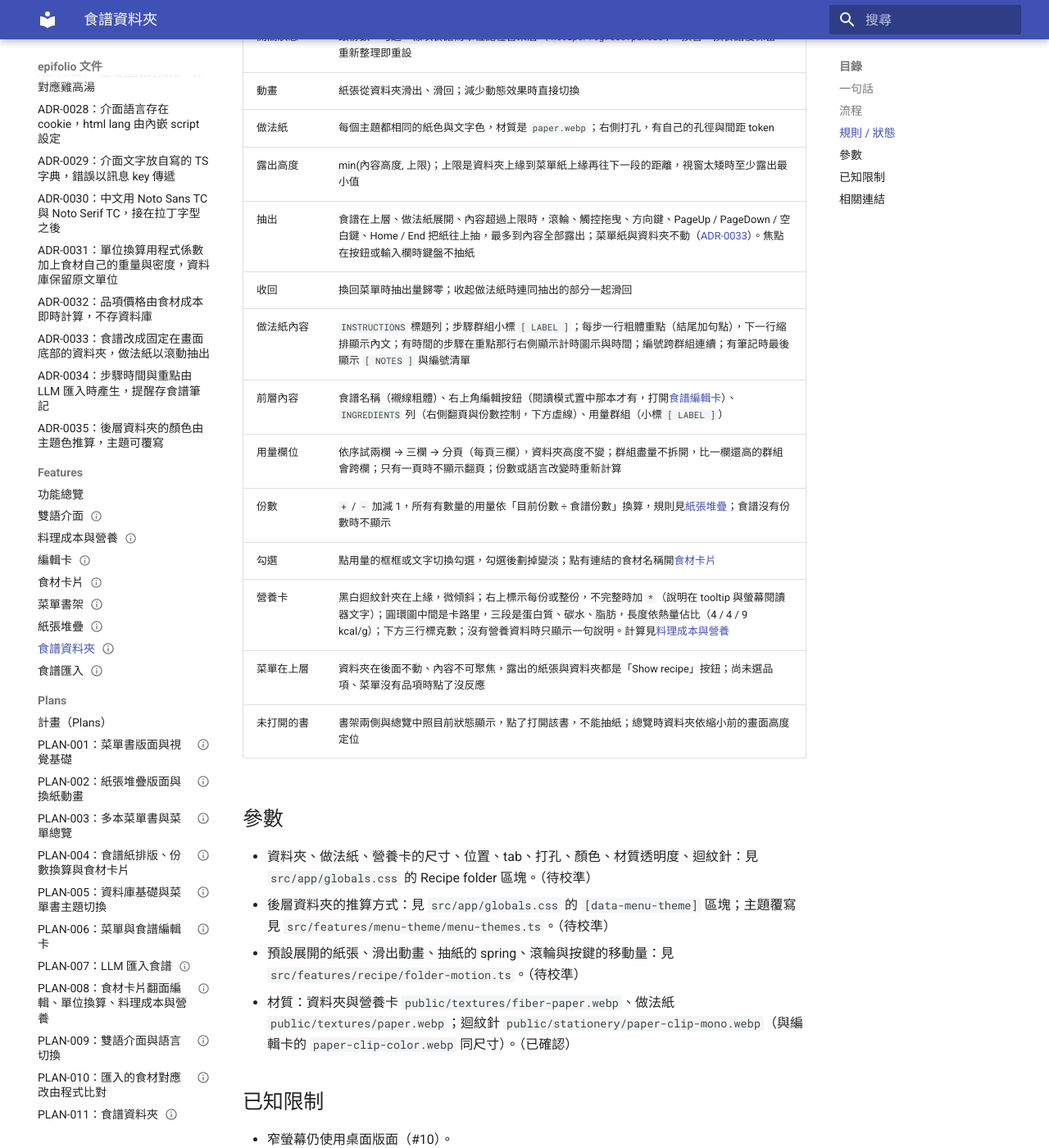
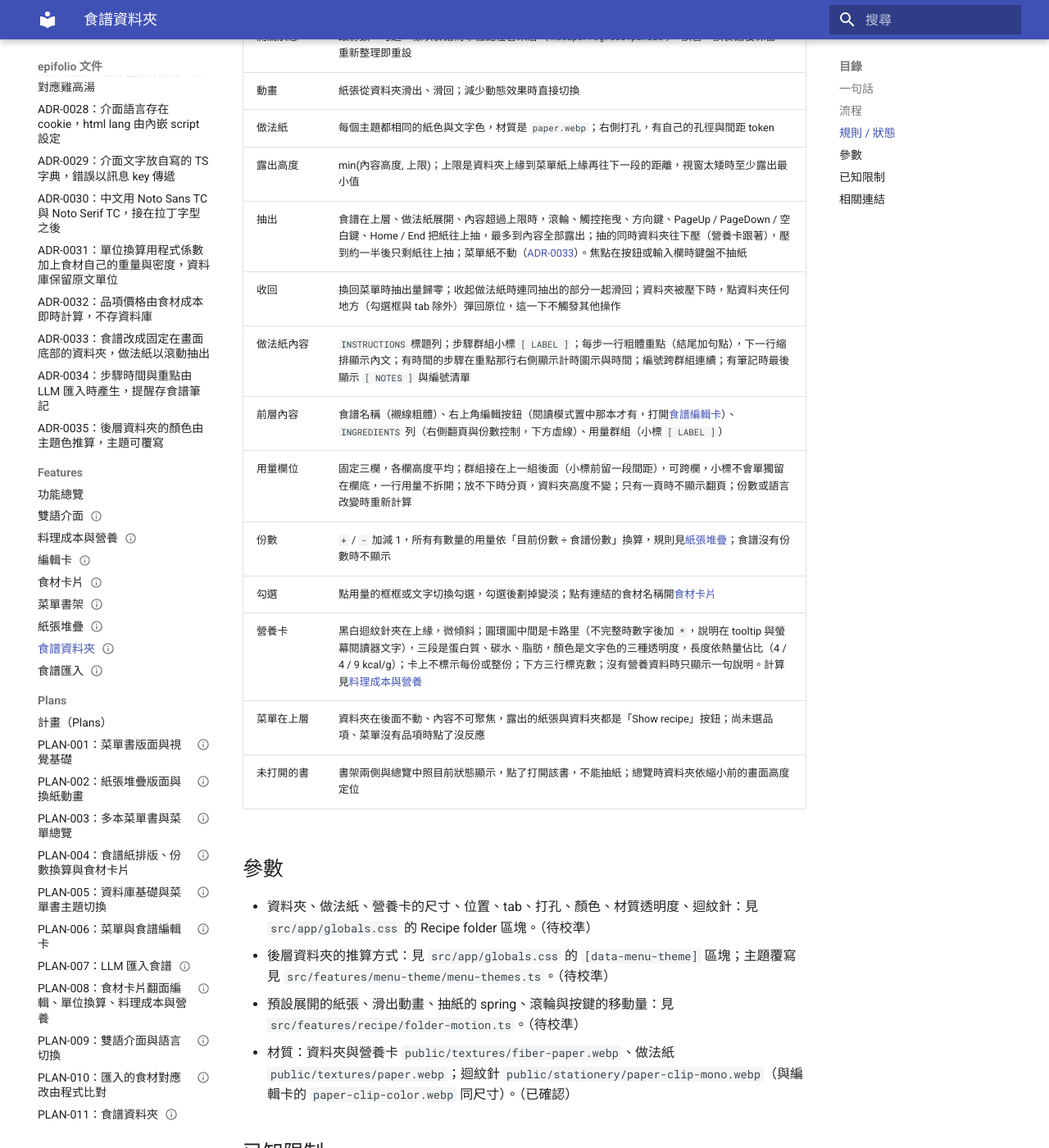
Before and after one commit to piercelin11/epifolio, an MkDocs documentation site: the page built from docs/features/recipe-folder.md, in a window 1280 px wide and 1400 px high, scrolled down 1739 px. Shown: the whole window at 82% size. Built offline with MkDocs 1.6.1 and Material for MkDocs 9.7.7, drawn with Linux system fonts in a browser that asks for light colours; some of the changed text lies outside the part shown.

Commit message:
docs: describe the sinking folder and flowing ingredient columns
- recipe-folder.md: pull, release, columns and nutrition card rows;
  known limitation #126
- ADR-0033: the folder sinks while pulling, three flowing columns, and
  the alternatives that were weighed (smaller folder, expand button)

Refs #114

```diff
--- a/docs/features/recipe-folder.md
+++ b/docs/features/recipe-folder.md
@@ -53,14 +53,14 @@ stateDiagram-v2
 | 動畫 | 紙張從資料夾滑出、滑回；減少動態效果時直接切換 |
 | 做法紙 | 每個主題都相同的紙色與文字色，材質是 `paper.webp`；右側打孔，有自己的孔徑與間距 token |
 | 露出高度 | min(內容高度, 上限)；上限是資料夾上緣到菜單紙上緣再往下一段的距離，視窗太矮時至少露出最小值 |
-| 抽出 | 食譜在上層、做法紙展開、內容超過上限時，滾輪、觸控拖曳、方向鍵、PageUp / PageDown / 空白鍵、Home / End 把紙往上抽，最多到內容全部露出；菜單紙與資料夾不動（[ADR-0033](../adr/0033-recipe-folder-pull-out.md)）。焦點在按鈕或輸入欄時鍵盤不抽紙 |
-| 收回 | 換回菜單時抽出量歸零；收起做法紙時連同抽出的部分一起滑回 |
+| 抽出 | 食譜在上層、做法紙展開、內容超過上限時，滾輪、觸控拖曳、方向鍵、PageUp / PageDown / 空白鍵、Home / End 把紙往上抽，最多到內容全部露出；抽的同時資料夾往下壓（營養卡跟著），壓到約一半後只剩紙往上抽；菜單紙不動（[ADR-0033](../adr/0033-recipe-folder-pull-out.md)）。焦點在按鈕或輸入欄時鍵盤不抽紙 |
+| 收回 | 換回菜單時抽出量歸零；收起做法紙時連同抽出的部分一起滑回；資料夾被壓下時，點資料夾任何地方（勾選框與 tab 除外）彈回原位，這一下不觸發其他操作 |
 | 做法紙內容 | `INSTRUCTIONS` 標題列；步驟群組小標 `[ LABEL ]`；每步一行粗體重點（結尾加句點），下一行縮排顯示內文；有時間的步驟在重點那行右側顯示計時圖示與時間；編號跨群組連續；有筆記時最後顯示 `[ NOTES ]` 與編號清單 |
 | 前層內容 | 食譜名稱（襯線粗體）、右上角編輯按鈕（閱讀模式置中那本才有，打開[食譜編輯卡](editor.md)）、`INGREDIENTS` 列（右側翻頁與份數控制，下方虛線）、用量群組（小標 `[ LABEL ]`） |
-| 用量欄位 | 依序試兩欄 → 三欄 → 分頁（每頁三欄），資料夾高度不變；群組盡量不拆開，比一欄還高的群組會跨欄；只有一頁時不顯示翻頁；份數或語言改變時重新計算 |
+| 用量欄位 | 固定三欄，各欄高度平均；群組接在上一組後面（小標前留一段間距），可跨欄，小標不會單獨留在欄底，一行用量不拆開；放不下時分頁，資料夾高度不變；只有一頁時不顯示翻頁；份數或語言改變時重新計算 |
 | 份數 | `+` / `−` 加減 1，所有有數量的用量依「目前份數 ÷ 食譜份數」換算，規則見[紙張堆疊](paper-stack.md)；食譜沒有份數時不顯示 |
 | 勾選 | 點用量的框框或文字切換勾選，勾選後劃掉變淡；點有連結的食材名稱開[食材卡片](ingredient-card.md) |
-| 營養卡 | 黑白迴紋針夾在上緣，微傾斜；右上標示每份或整份，不完整時加 `*`（說明在 tooltip 與螢幕閱讀器文字）；圓環圖中間是卡路里，三段是蛋白質、碳水、脂肪，長度依熱量佔比（4 / 4 / 9 kcal/g）；下方三行標克數；沒有營養資料時只顯示一句說明。計算見[料理成本與營養](dish-totals.md) |
+| 營養卡 | 黑白迴紋針夾在上緣，微傾斜；圓環圖中間是卡路里（不完整時數字後加 `*`，說明在 tooltip 與螢幕閱讀器文字），三段是蛋白質、碳水、脂肪，顏色是文字色的三種透明度，長度依熱量佔比（4 / 4 / 9 kcal/g）；卡上不標示每份或整份；下方三行標克數；沒有營養資料時只顯示一句說明。計算見[料理成本與營養](dish-totals.md) |
 | 菜單在上層 | 資料夾在後面不動、內容不可聚焦，露出的紙張與資料夾都是「Show recipe」按鈕；尚未選品項、菜單沒有品項時點了沒反應 |
 | 未打開的書 | 書架兩側與總覽中照目前狀態顯示，點了打開該書，不能抽紙；總覽時資料夾依縮小前的畫面高度定位 |
 
@@ -77,6 +77,7 @@ stateDiagram-v2
 - 視窗很矮時做法紙露出很少，主要靠抽出閱讀（#124）。
 - 營養卡打開時會蓋住做法紙右側的文字（#125）。
 - 步驟時間與筆記還不能在食譜編輯卡修改（#58）。
+- 較長的食材名稱會整段換到數量的下一行（#126）。
 
 ## 相關連結
 
```
Also changed, not shown: docs/adr/0033-recipe-folder-pull-out.md (+4 -1 lines).
